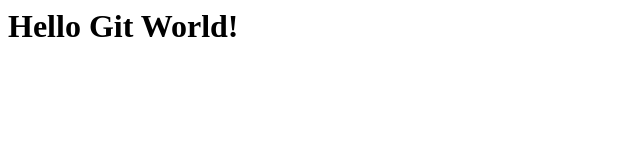
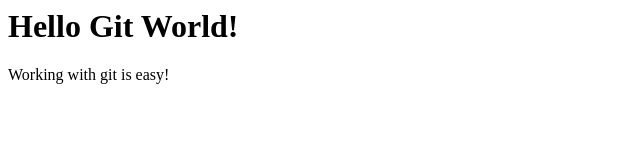
Before and after one commit to danielramirez0/javascript_practice, a plain HTML site: page index.html in a window 1280 px wide. Shown: the whole page, without its empty margins (0-640 px from the left). Drawn offline with Linux system fonts and the light colour scheme.

Commit message:
Add div and p

```diff
--- a/index.html
+++ b/index.html
@@ -1 +1,3 @@
 <h1>Hello Git World!</h1>
+
+<div class=""><p>Working with git is easy!</p></div>
```
